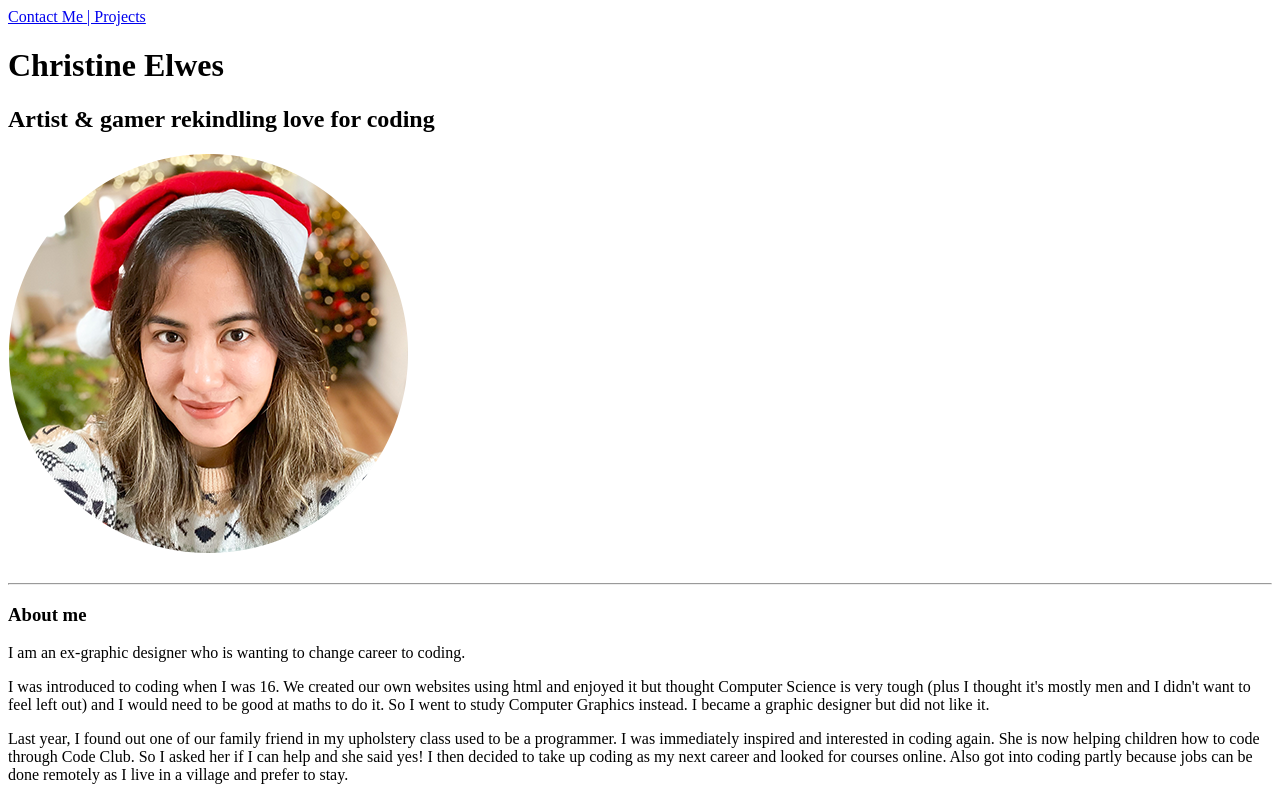
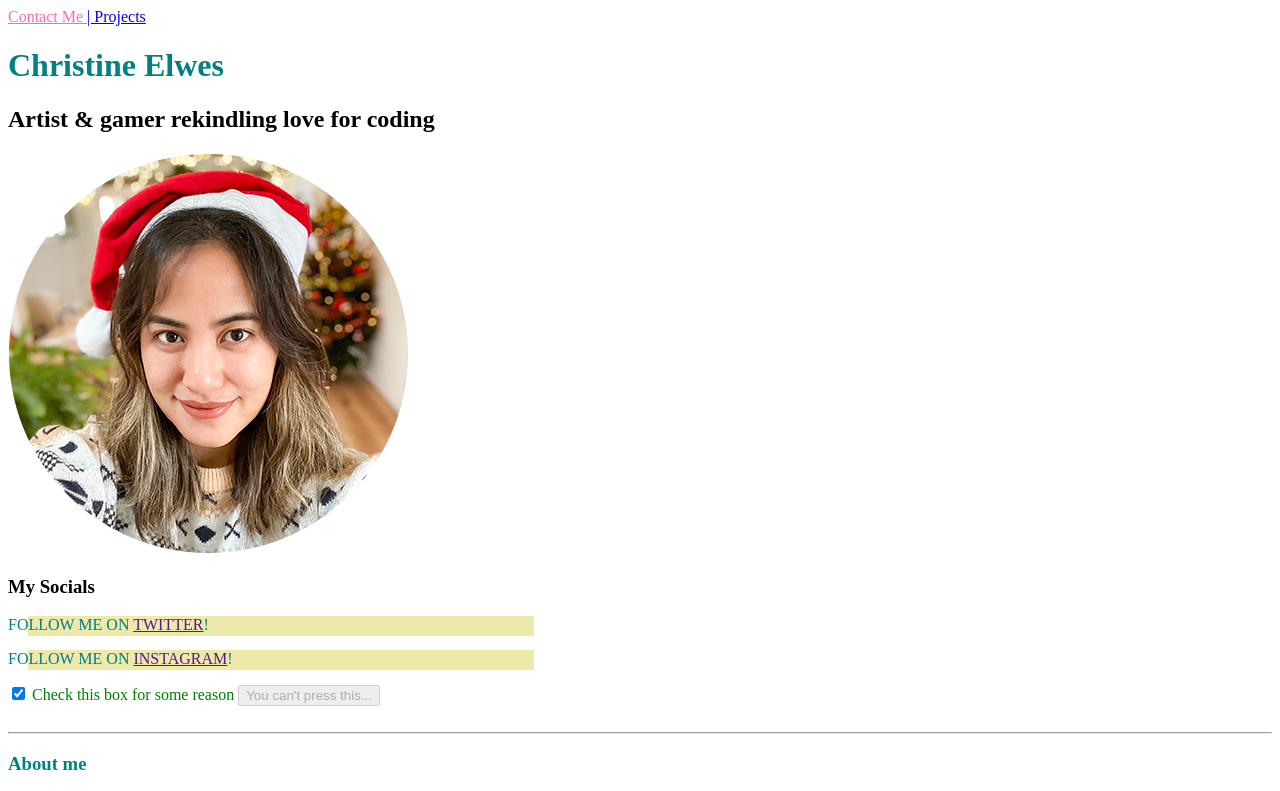
Before and after one commit to Chrissyelwes/portfolio, a plain HTML site: page index.html in a window 1280 px wide. Shown: the top 791 px of the page. Drawn offline with Linux system fonts and the light colour scheme.

Commit message:
added css styles

```diff
--- a/index.html
+++ b/index.html
@@ -1,8 +1,8 @@
 <!DOCTYPE html>
 <html>
     <head>
-    <link rel=“stylesheet” type=“text/css” href=“/css/styles.css”>
-    <title>Christine Elwes</title>
+        <link rel="stylesheet"  type="text/css"  href="styles.css" />
+        <title>Christine Elwes</title>
     </head>
     <body>
     <header>
@@ -10,11 +10,21 @@
         <h1>Christine Elwes</h1>
         <h2>Artist & gamer rekindling love for coding</h2>
         <img src="images/itsme.png" alt="Photograph of Chrissy with a Santa Hat">
+        <div id=“socials”>
+            <h3>My Socials</h3>
+                 <!-- These links are just a demo, so i've left the href blank. // -->
+                <p>Follow me on <a href="">Twitter</a>!</p>
+              <p> Follow me on <a href="">Instagram</a>!</p>
+                <!-- /* The below are form elements, we will get to those later on so don't worry about these just yet, we just need them for demo purposes */ -->
+                <input type="checkbox" id="box" name="test-checkbox" checked>
+                <label for="test-checkbox">Check this box for some reason</label>
+                <!-- /*The button below is just a demo, so it doesn't do anything, we will add the disabled attribute though, more on that below...*/ -->
+                <button disabled>You can't press this...</button>
+        </div>
     </header>
     <br />
     <hr />
-
-        <h3>About me</h3>
+    <h3 class="test-class">About me</h3>
     <p>I am an ex-graphic designer who is wanting to change career to coding. </p>
     <p>I was introduced to coding when I was 16. We created our own websites using html and enjoyed it but thought Computer Science is very tough (plus I thought it's mostly men and I didn't want to feel left out) and I would need to be good at maths to do it.
     So I went to study Computer Graphics instead. I became a graphic designer but did not like it.
@@ -22,7 +32,7 @@
     <p>Last year, I found out one of our
         family friend in my upholstery class used to be a programmer. I was immediately inspired and interested in coding again.
         She is now helping children how to code through Code Club. So I asked her if I can help and she said yes! I then decided to take up coding as my next career and looked for courses online. Also got into coding partly because jobs can be done remotely as I live in a village and prefer to stay.</p>
-        <br />
+    <br />
         <figure>
             <img src="images/garden.png" alt="Photograph of a garden with lots of perennial flowers">
             <br />
@@ -68,6 +78,6 @@
         <li>Fantasy books</li>
             </ul>
             <br />
-        <footer>2022 | Created by Christine Elwes</footer>
+    <footer>2022 | Created by Christine Elwes</footer>
     </body>
 </html>
--- /dev/null
+++ b/styles.css
@@ -0,0 +1,31 @@
+
+h1 {
+  color: teal;
+}
+.test-class {
+  color: teal;
+}
+#box:checked + label {
+  color: green;
+}
+p {
+  position: relative;
+}
+/* the above code is to do with positioning, and allows us to use the z-index property below, we will get to positioning a bit later on */
+
+p::after {
+  content: "";
+  background-color: palegoldenrod;
+  height: 20px;
+  width: 40%;
+  position: absolute;
+  left: 20px;
+  z-index: -1;
+}
+p::first-line {
+  color: teal;
+  text-transform: uppercase;
+}
+a[href="pages/contact.html"] {
+  color: hotpink;
+}
```
